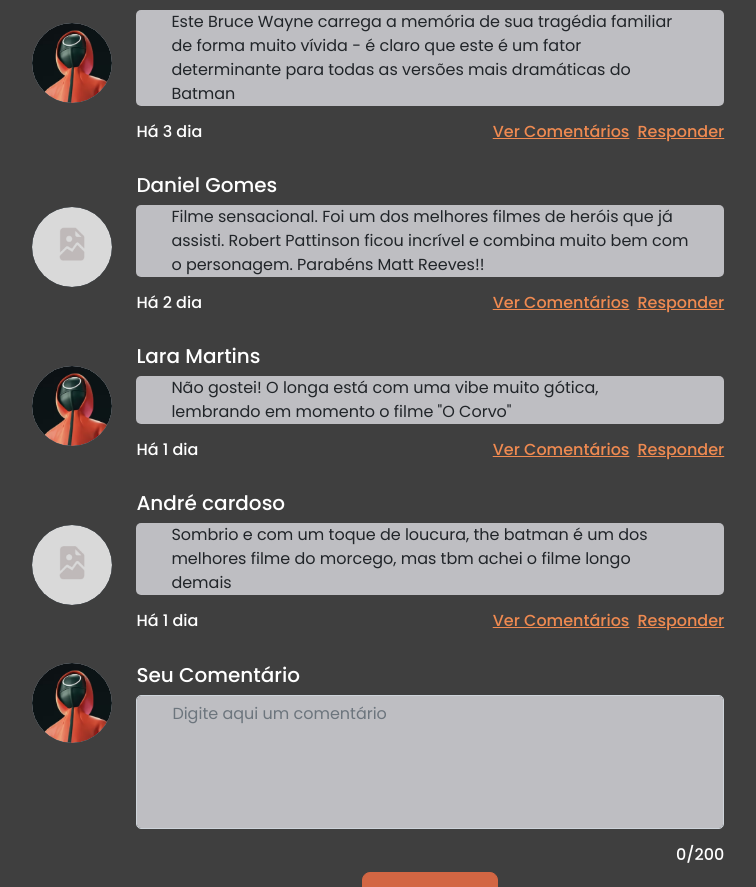
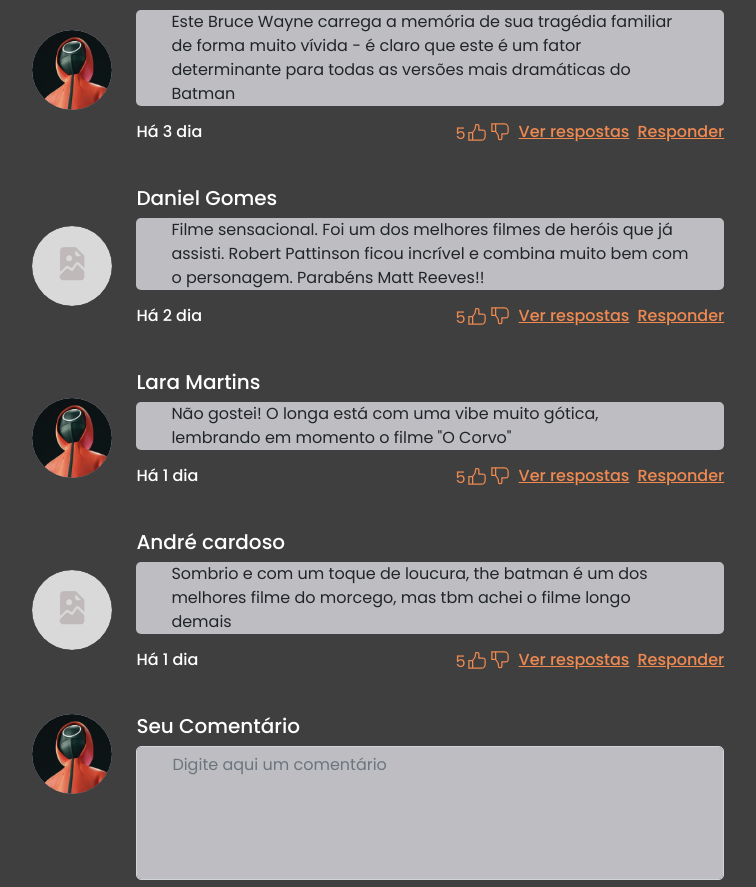
Before and after one commit to Paulo-DevTallos/front-user-tallos-flix, a Vue app: page /home/movieLocation in a window 1280 px wide. Shown: the part 2170-3057 px from the top of the page, without its empty margins (214-970 px from the left). Built offline with nearby package versions, Linux system fonts and the light colour scheme.

Commit message:
feat: adicionando botões de like e deslike

```diff
--- a/src/assets/sass/partials/Components/_comments.scss
+++ b/src/assets/sass/partials/Components/_comments.scss
@@ -1,7 +1,18 @@
 .text-color {
     color: white;
 }
-
+.items-color {
+    color: $orange-color-one;
+}
+.comp-icons {
+    width: 63px;
+}
+.like-icon {
+    font-size: 20px;
+    width: 22px;
+    color: $orange-color-one;
+    cursor: pointer;
+   }
 .text-response {
     color: $orange-color-one;
     text-decoration: underline;
--- a/src/components/Comments/CommentsMovie.vue
+++ b/src/components/Comments/CommentsMovie.vue
@@ -13,11 +13,18 @@
           <div class="pt-3 d-flex justify-content-between">
             <h6 class="text-color">Há {{ comment.date }} dia</h6>
             <div class="d-flex">
+              <div
+                class="items-color comp-icons d-flex justify-content-between pe-2"
+              >
+                <p>5</p>
+                <Icon icon="carbon:thumbs-up" class="like-icon" />
+                <Icon icon="carbon:thumbs-down" class="like-icon" />
+              </div>
               <h6
                 class="text-response pe-2"
                 @click="responseComment = !responseComment"
               >
-                Ver Comentários
+                Ver respostas
               </h6>
               <h6 class="text-response" @click.prevent="getcomment(comment)">
                 {{ response }}
@@ -43,8 +50,15 @@
                 <div class="comment-text">
                   <b-card>{{ reply.text }}</b-card>
                 </div>
-                <div class="pt-3">
+                <div class="pt-3 d-flex justify-content-between">
                   <h6 class="text-color">Há {{ reply.date }} dia</h6>
+                  <div
+                    class="items-color comp-icons d-flex justify-content-between pe-2"
+                  >
+                    <p>5</p>
+                    <Icon icon="carbon:thumbs-up" class="like-icon" />
+                    <Icon icon="carbon:thumbs-down" class="like-icon" />
+                  </div>
                 </div>
               </b-col>
             </b-row>
@@ -109,9 +123,14 @@
   <!-- v-for="comment in comments"
         :key="comment.id" -->
 </template>
-  <script lang="ts">
+<script lang="ts">
+import { Icon } from '@iconify/vue';
 import { defineComponent } from 'vue';
+
 export default defineComponent({
+  components: {
+    Icon,
+  },
   data() {
     return {
       responseComment: false,
```
